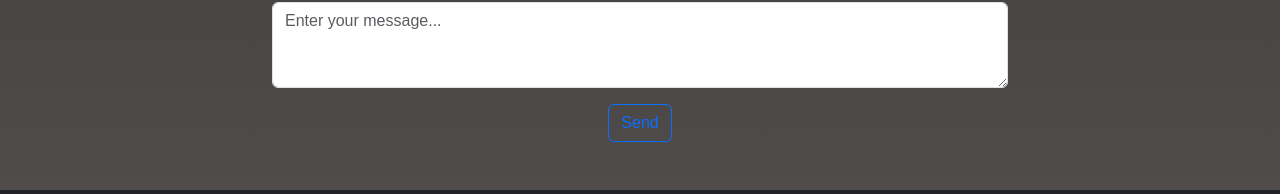
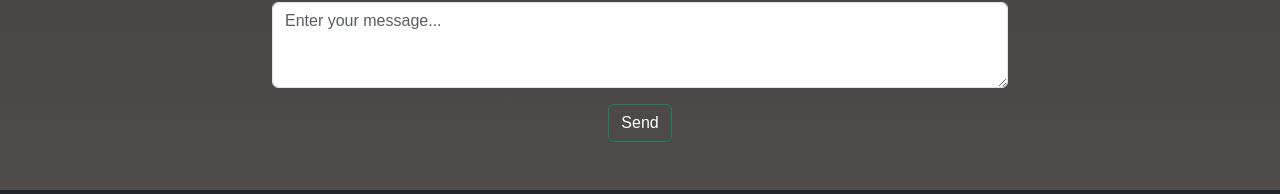
Before and after one commit to j0hanz/j0hanz-portfolio, a React (Create React App) app: page / in a window 1280 px wide. Shown: the part 3536-3730 px from the top of the page. Built offline with nearby package versions, Linux system fonts and the light colour scheme.

Commit message:
Add required attribute to form inputs in ContactForm

```diff
--- a/src/components/ContactForm.js
+++ b/src/components/ContactForm.js
@@ -19,6 +19,7 @@ const ContactForm = React.memo(() => (
                 type="text"
                 placeholder="Enter your name..."
                 className="mb-3"
+                required
               />
             </Form.Group>
             <Form.Group controlId="formEmail">
@@ -27,6 +28,7 @@ const ContactForm = React.memo(() => (
                 type="email"
                 placeholder="Enter your email..."
                 className="mb-3"
+                required
               />
             </Form.Group>
             <Form.Group controlId="formMessage">
@@ -36,9 +38,10 @@ const ContactForm = React.memo(() => (
                 rows={3}
                 placeholder="Enter your message..."
                 className="mb-3"
+                required
               />
             </Form.Group>
-            <Button variant="outline-primary" type="submit">
+            <Button variant="outline-success text-white" type="submit">
               Send
             </Button>
           </Form>
```
